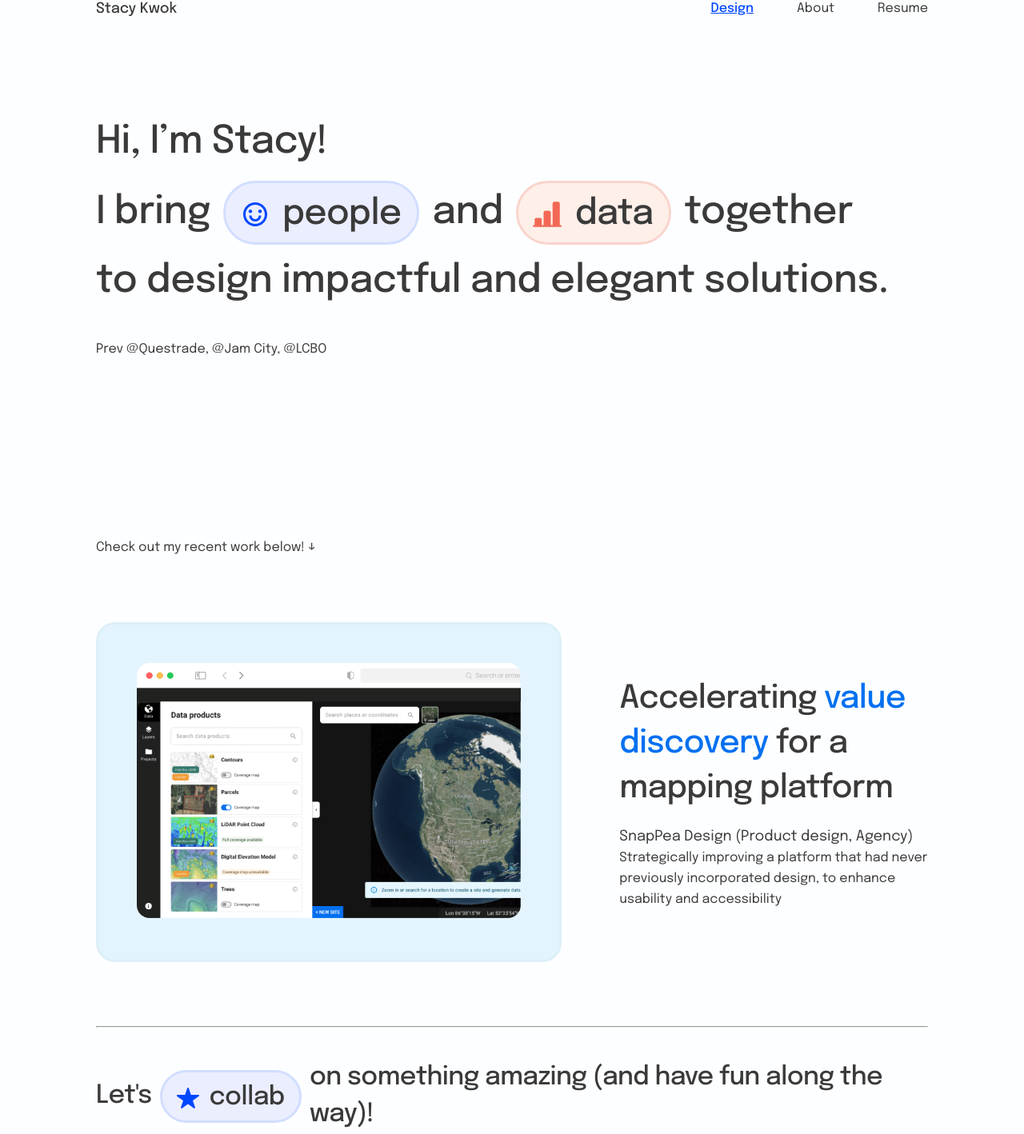
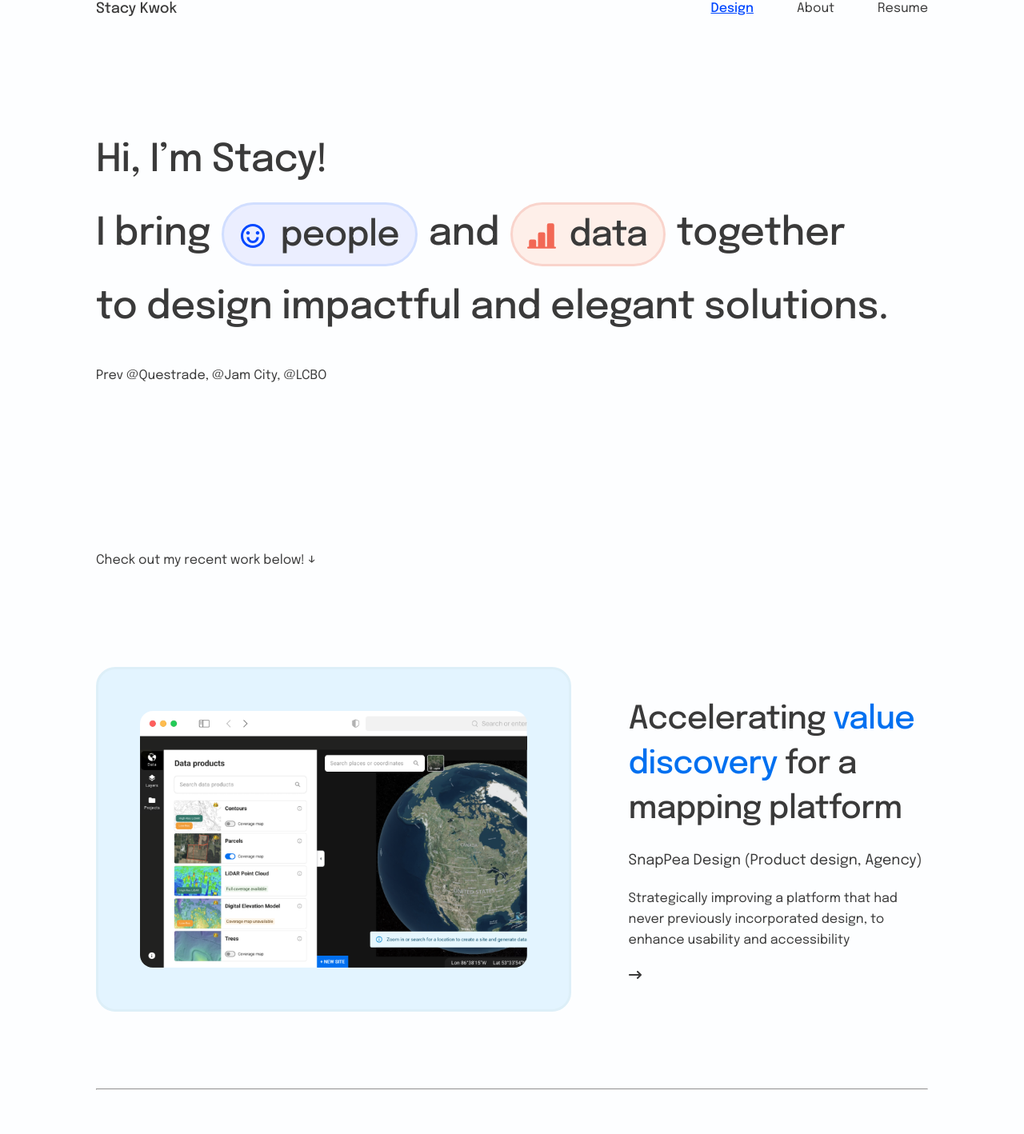
Before and after one commit to s6kwok/portfolio, a React (Create React App) app in the folder frontend/: page / in a window 1280 px wide. Shown: the part 34-1452 px from the top of the page at 80% size. Built offline with nearby package versions, Linux system fonts and the light colour scheme.

Commit message:
i autolayouted everything woop woop

```diff
--- a/frontend/src/App.css
+++ b/frontend/src/App.css
@@ -82,6 +82,14 @@ li {
     /* gap: 1rem; */
 }
 
+/* Right autolayout even gap */
+.autoLayoutRightEvenGap {
+    display: flex;
+    justify-content: space-between;
+    align-items: center;
+    /* gap: 1rem; */
+}
+
 /* Down autolayout align top */
 .autoLayoutDownAlignTop {
     display: flex;
@@ -114,7 +122,11 @@ li {
     gap: 1.5rem;
 }
 
-.gapb1b1, .gaph3h3 {
+.gaph1b1 {
+    gap: 2.25rem;
+}
+
+.gapb1b1, .gaph3h3, .gaph1h1 {
     gap: 1rem;
 }
 
--- a/frontend/src/components/CircleNumber.jsx
+++ b/frontend/src/components/CircleNumber.jsx
@@ -1,5 +1,6 @@
 import React from 'react';
 
+// Define circle number color theme mapping
 const colorStyles = {
   primaryBlue: {
     border: '2px solid var(--PRIMARY-BLUE-500)',
@@ -28,21 +29,21 @@ const colorStyles = {
   },
 };
 
+// Define circle css
 const circleStyles = {
   width: '42px',
   height: '42px',
   borderRadius: '50%',
-  display: 'flex',
-  alignItems: 'center',
-  justifyContent: 'center',
 };
 
 const CircleNumber = ({ number = 1, colorTheme = 'primaryBlue' }) => {
   // Get the styles based on colorTheme prop
+  // Default to primary blue theme if not defined
   const selectedColorStyles = colorStyles[colorTheme] || colorStyles.primaryBlue;
 
   return (
-    <div style={{ ...circleStyles, ...selectedColorStyles }} className="b3">
+    // Return circle given input of color theme and number
+    <div className="autoLayoutRightAlignCenter b3" style={{ ...circleStyles, ...selectedColorStyles, }}>
       {number}
     </div>
   );
--- a/frontend/src/components/Footer.jsx
+++ b/frontend/src/components/Footer.jsx
@@ -1,49 +1,41 @@
-import Tag from './Tag';
-import { IoIosStar } from "react-icons/io";
 import React from 'react';
 
+import Tag from './Tag';
+
+import { IoIosStar } from "react-icons/io";
+
 export default function Footer() {
-
-  const leftAlignedStyle = {
-    textAlign: 'left',
-  };
-
-  const centerAlignedStyle = {
-    textAlign: 'center',
-    paddingTop: '3.85rem',
-    paddingBottom: '1.5rem',
-  };
-
   return (
     <footer className='marginsPrimary'>
-        <div style={leftAlignedStyle}>
-            <hr />
-            <div
-            style={{
-                display: 'flex',
-                alignItems: 'center',
-                gap: '10px',
-                paddingTop: '2.5rem',
-            }}
-            >
+
+      {/* Footer all text autolayout */}
+      <div className='autoLayoutDownAlignCenter' style={{gap: '3.25rem', paddingBottom: '2rem',}}>
+        <hr />
+
+        {/* Footer main text */}
+        <div className='autoLayoutDownAlignTop' style={{gap: '2.15rem', paddingBottom: '1.25rem',}}>
+
+            {/* Footer header */}
+            <div className='autoLayoutRightAlignLeft gapSmallTagInlineText'>
                 <h5>Let's</h5>
                 <Tag theme="primaryBlue" size="mini" icon={IoIosStar} text="collab" />
                 <h5>on something amazing (and have fun along the way)!</h5>
             </div>
-            <div style={{
-                display: 'flex',
-                alignItems: 'flex-start',
-                gap: '2.275rem',
-                paddingTop: '2.15rem',
-            }}
-            >
-            <a href="mailto:@s6kwok@uwaterloo.ca" target="_blank" rel="noopener noreferrer">Email</a>
-            <a href="https://www.linkedin.com/in/stacykwok-01/" target="_blank" rel="noopener noreferrer">LinkedIn</a>
+
+            {/* List of links */}
+            <div className='autoLayoutRightAlignLeft' style={{gap: '2.275rem',}}>
+              <a href="mailto:@s6kwok@uwaterloo.ca" target="_blank" rel="noopener noreferrer">Email</a>
+              <a href="https://www.linkedin.com/in/stacykwok-01/" target="_blank" rel="noopener noreferrer">LinkedIn</a>
             </div>
         </div>
-        <div style={centerAlignedStyle}>
-            <p>Portfolio made with 10000 hours of <a href="https://open.spotify.com/playlist/4Fht6C4JCWNXLrvRjvgQNO?si=92541bf64c9245d2" target="_blank" rel="noopener noreferrer">Spotify music</a>, 10000 <a href="https://github.com/s6kwok" target="_blank" rel="noopener noreferrer">Github commits</a> (eep!), and lots of love.</p>
+
+        {/* Footer center aligned footnote */}
+        <div style={{textAlign: 'center',}}>
+            <p>
+              Portfolio made with 10000 hours of <a href="https://open.spotify.com/playlist/4Fht6C4JCWNXLrvRjvgQNO?si=92541bf64c9245d2" target="_blank" rel="noopener noreferrer">Spotify music</a>, 10000 <a href="https://github.com/s6kwok" target="_blank" rel="noopener noreferrer">Github commits</a> (eep!), and lots of love.
+            </p>
         </div>
+      </div>
     </footer>
   );
 }
--- a/frontend/src/components/Header.jsx
+++ b/frontend/src/components/Header.jsx
@@ -1,26 +1,21 @@
 import React, { useState } from 'react';
+
 import NavTabs from './NavTabs';
+
 import { routes } from "../routes/Routes";
 
 export default function Header({defaultActiveTab}) {
+  // Store desired default active tab
   const [activeTab, setActiveTab] = useState(defaultActiveTab);
 
-  const headerStyles = {
-    display: 'flex',
-    justifyContent: 'space-between',
-    alignItems: 'center',
-    paddingTop: '2rem',
-    position: 'relative',
-  };
+  return (
+    <header className='marginsPrimary autoLayoutRightEvenGap' style={{paddingTop: '2rem',}}>
 
-  return (
-    <header className='marginsPrimary' style={headerStyles}>
-        <div>
-            <a href={routes.designSystem} className="logo">Stacy Kwok</a>
-        </div>
-        <div>
-            <NavTabs activeTab={activeTab} onTabChange={setActiveTab} />
-        </div>
+        {/* Logo */}
+        <a href={routes.designSystem} className="logo">Stacy Kwok</a>
+
+        {/* Tabs */}
+        <NavTabs activeTab={activeTab} onTabChange={setActiveTab} />
     </header>
   );
 }
--- a/frontend/src/components/NavTabs.jsx
+++ b/frontend/src/components/NavTabs.jsx
@@ -1,11 +1,12 @@
 import React from 'react';
-// import './NavTabs.css';
 import { useNavigate } from 'react-router-dom';
+
 import { routes } from "../routes/Routes";
 
 const NavTabs = ({ activeTab, onTabChange }) => {
   const navigate = useNavigate();
 
+  // Active tab logic
   const handleTabClick = (tab) => {
     if (activeTab !== tab) {
       onTabChange(tab);
@@ -17,17 +18,16 @@ const NavTabs = ({ activeTab, onTabChange }) => {
     }
   };
 
+  // Styling
   const navTabsStyling = {
-    display: 'flex',
     padding: '0rem',
-    justifyContent: 'center',
-    alignItems: 'flex-start',
     gap: '3.375rem',
     width: 'max-content',
   };
 
   return (
-    <div style={navTabsStyling}>
+    <div className='autoLayoutRightAlignLeft' style={navTabsStyling}>
+
       {/* Design Tab */}
       <p
         className={activeTab === 'Design' ? 'nav-active' : 'nav-inactive'}
@@ -45,15 +45,8 @@ const NavTabs = ({ activeTab, onTabChange }) => {
       </p>
 
       {/* Resume Link */}
-      <a
-        href="/stacy-kwok-resume.pdf"
-        // href={routes.designSystem}
-        target="_blank"
-        rel="noopener noreferrer"
-        className="nav-inactive"
-      >
-        Resume
-      </a>
+      {/* href={routes.designSystem} */}
+      <a href="/stacy-kwok-resume.pdf" target="_blank" rel="noopener noreferrer" className="nav-inactive">Resume</a>
     </div>
   );
 };
--- a/frontend/src/components/Tag.jsx
+++ b/frontend/src/components/Tag.jsx
@@ -1,27 +1,30 @@
 import React from "react";
+
 import { IoIosStar } from "react-icons/io";
 
-// import "./Tag.css";
-
-// Define a color theme mapping
+// Define tag color theme mapping
 const tagColorThemes = {
     primaryBlue: {
       outlineColor: 'var(--PRIMARY-BLUE-300)',
       iconColor: 'var(--PRIMARY-BLUE-500)',
       backgroundColor: 'var(--PRIMARY-BLUE-200)',
-    }, orange: {
+    },
+    orange: {
         outlineColor: 'var(--ORANGE-300)',
         iconColor: 'var(--ORANGE-500)',
         backgroundColor: 'var(--ORANGE-200)',
-    }, blue: {
+    },
+    blue: {
         outlineColor: 'var(--BLUE-300)',
         iconColor: 'var(--BLUE-500)',
         backgroundColor: 'var(--BLUE-200)',
-    }, pink: {
+    },
+    pink: {
         outlineColor: 'var(--PINK-300)',
         iconColor: 'var(--PINK-500)',
         backgroundColor: 'var(--PINK-200)',
-    }, green: {
+    },
+    green: {
         outlineColor: 'var(--GREEN-300)',
         iconColor: 'var(--GREEN-500)',
         backgroundColor: 'var(--GREEN-200)',
@@ -30,7 +33,8 @@ const tagColorThemes = {
 
 export default function Tag({ theme, size, icon: Icon, text }) {
   // Get colors based on the selected theme
-  const { outlineColor, iconColor, backgroundColor } = (tagColorThemes[theme] || tagColorThemes.primaryBlue); // Default to blue if theme is not recognized
+  // Default to blue if theme not recognized
+  const { outlineColor, iconColor, backgroundColor } = (tagColorThemes[theme] || tagColorThemes.primaryBlue);
 
   const tagStyles = {
     large: {
@@ -39,43 +43,46 @@ export default function Tag({ theme, size, icon: Icon, text }) {
         justifyContent: 'center',
         alignItems: 'center',
         gap: '1.025rem',
-        width: 'max-content', // Adjusts to fit content without extra space
+        width: 'max-content',
 
         borderRadius: '3rem',
-        border: `3px solid ${outlineColor}`, // Outline color
+        border: `3px solid ${outlineColor}`,
         backgroundColor: backgroundColor,
-    }, medium: {
+    },
+    medium: {
         display: 'flex',
         padding: '0.5rem 1.25rem 0.4rem 1rem',
         justifyContent: 'center',
         alignItems: 'center',
         gap: '0.875rem',
-        width: 'max-content', // Adjusts to fit content without extra space
+        width: 'max-content',
 
         borderRadius: '3rem',
-        border: `3px solid ${outlineColor}`, // Outline color
+        border: `3px solid ${outlineColor}`,
         backgroundColor: backgroundColor,
-    }, small: {
+    },
+    small: {
         display: 'flex',
         padding: '0.75rem 1.45rem 0.45rem 1.35rem',
         justifyContent: 'center',
         alignItems: 'center',
         gap: '0.925rem',
-        width: 'max-content', // Adjusts to fit content without extra space
+        width: 'max-content',
 
         borderRadius: '3rem',
-        border: `3px solid ${outlineColor}`, // Outline color
+        border: `3px solid ${outlineColor}`,
         backgroundColor: backgroundColor,
-    }, mini: {
+    },
+    mini: {
         display: 'flex',
         padding: '0.55rem 1.15rem 0.35rem 1rem',
         justifyContent: 'center',
         alignItems: 'center',
         gap: '0.675rem',
-        width: 'max-content', // Adjusts to fit content without extra space
+        width: 'max-content',
 
         borderRadius: '3rem',
-        border: `3px solid ${outlineColor}`, // Outline color
+        border: `3px solid ${outlineColor}`,
         backgroundColor: backgroundColor,
     },
   }
@@ -105,15 +112,13 @@ export default function Tag({ theme, size, icon: Icon, text }) {
   };
 
   // Determine which icon to use, defaulting to IoIosStar
-  const RenderIcon = Icon || IoIosStar; // Use IoIosStar if Icon is not provided
+  // Use IoIosStar if Icon is not provided
+  const RenderIcon = Icon || IoIosStar;
 
   return (
-    <div
-      style={{
-        ...tagStyles[finalSize], // Spread the styles from tagStyles based on size
-      }}
-    >
-      {RenderIcon && <Icon style={{ color: iconColor, fontSize: iconSize }} />} {/* Icon color */}
+    // Return styled tag based on input params of size, color theme, icon, input text
+    <div style={{...tagStyles[finalSize],}}>
+      {RenderIcon && <Icon style={{ color: iconColor, fontSize: iconSize }} />}
       <TagText />
     </div>
   );
--- a/frontend/src/pages/About.js
+++ b/frontend/src/pages/About.js
@@ -34,7 +34,7 @@ export default function About() {
                         </div>
 
                         {/* Right section autolayout content down */}
-                        <div className='autoLayoutDownAlignCenter gaph3b1' style={{maxWidth: '52%',}}>
+                        <div className='autoLayoutDownAlignCenter gaph3b1' style={{maxWidth: '52%', marginLeft: 'auto', marginRight: 'auto',}}>
 
                             {/* Header and inline tag autolayout left */}
                             <div className='autoLayoutRightAlignLeft gapSmallTagInlineText'>
--- a/frontend/src/pages/Home.js
+++ b/frontend/src/pages/Home.js
@@ -14,140 +14,95 @@ import SnapPeaThumbnail from '../assets/home/snappea-thumbnail.png';
 
 import { RiEmotionHappyLine } from "react-icons/ri";
 import { BsBarChartLineFill } from "react-icons/bs";
+import { FaArrowRightLong } from "react-icons/fa6";
 
 export default function Home() {
     const navigate = useNavigate();
 
     return(
         <>
-            {/* <Test /> */}
             <Header defaultActiveTab={'Design'} />
 
-            {/* Hero div */}
+            {/* Whole page auto layout down */}
+            <div className='autoLayoutDownAlignTop gapFullPage'>
+
+                {/* Can't apply class 'autoLayoutDownAlignTop marginsPrimary' to top div because marginsPrimary would also apply to footer */}
+                <div className='marginsPrimary autoLayoutDownAlignTop gapFullPage'>
+
+                    {/* Hero container paragraph + footnote */}
                     <div>
-                {/* Hero container main content to vertically align */}
-                <div className='marginsPrimary'
-                style={{
-                    height: '68vh',
-                    display: 'flex',
-                    alignItems: 'center',
-                    marginBottom: '6.5rem',
-                }}
-                >
+
+                        {/* Hero main paragraph to be center of page */}
+                        <div className='autoLayoutRightAlignLeft' style={{minHeight: '80vh', paddingBottom: '2.5rem', marginBottom: '1.5rem'}}>
+
                             {/* Hero container main content to change styling back to block */}
-                    <div>
+                            <div className='autoLayoutDownAlignCenter gaph1b1'>
+                                <div className='autoLayoutDownAlignCenter gaph1h1'>
                                     <h1>Hi, I’m Stacy!</h1>
-                        <div
-                        style={{
-                            textAlign: 'left',
-                            display: 'flex',
-                            flexDirection: 'column',
-                            alignItems: 'flex-start',
-                            justifyContent: 'flex-start',
-                            paddingTop: '0.75rem',
-                        }}
-                        >
-                            {/* First line */}
-                            <div style={{ display: 'flex', alignItems: 'center', flexWrap: 'nowrap' }}>
-                                <h1 style={{ paddingRight: '1rem' }}>I bring </h1>
+
+                                    {/* Line with tags */}
+                                    <div className='autoLayoutRightAlignLeft gapLargeTagInlineText'>
+                                        <h1>I bring</h1>
                                         <Tag theme="primaryBlue" size="large" icon={RiEmotionHappyLine} text="people" />
-                                <h1 style={{ paddingRight: '1rem', paddingLeft: '1rem' }}> and </h1>
+                                        <h1>and</h1>
                                         <Tag theme="orange" size="large" icon={BsBarChartLineFill} text="data" />
-                                <h1 style={{ paddingLeft: '1rem' }}> together</h1>
+                                        <h1>together</h1>
                                     </div>
-                            {/* Second line */}
-                            <div style={{ paddingTop: '0.65rem', paddingBottom: '2.25rem' }}>
-                                <h1 style={{ margin: 0 }}>to design impactful and elegant solutions.</h1>
-                            </div>
+
+                                    {/* Remaining text */}
+                                    <h1>to design impactful and elegant solutions.</h1>
                                 </div>
                                 <p>Prev @Questrade, @Jam City, @LCBO</p>
                             </div>
                         </div>
 
                         {/* Hero footnote */}
-                <div className='marginsPrimary'
-                    style={{
-                        alignItems: 'center',
-                        marginBottom: '1.75rem',
-                    }}
-                >
                         <p>Check out my recent work below! ↓</p>
                     </div>
-            </div>
 
-            {/* Projects div */}
-            <div className='marginsPrimary'>
-                {/* Autolayout of content */}
-                <div className='projectsList'
+                    {/* Projects list */}
+                    <div className='autoLayoutDownAlignTop gapFullPage projectsList'>
+
+                        {/* Project list item content autolayout */}
+                        <div className='autoLayoutRightAlignCenter gapImageText projectsListItem'
                             onClick={() => {
                                 document.documentElement.style.scrollBehavior = 'auto';
                                 navigate(routes.snapPea);
                                 window.scrollTo({ top:0, left:0, behavior: "instant"})
                             }}
-                    style={{
-                        display: 'flex',
-                        justifyContent: 'space-between',
-                        alignItems: 'center',
-                        gap: '4.5rem',
-                        marginTop: '5rem',
-                        marginBottom: '5rem',
-                        // marginLeft: '10rem',
-                        // marginRight: '10rem',
-                    }}
                         >
-                    {/* Left Section with photo */}
+
+                            {/* Left section with photo */}
                             <div>
-                        <div
-                            style={{
-                            padding: '3rem 3rem',
-                            borderRadius: '1.5rem',
-                            ...projectPrimaryContainer['blue'],
-                            }}
-                        >
-                            <img
-                            src={SnapPeaThumbnail}
-                            alt="This is me!"
-                            style={{
-                                width: '100%',
-                                height: 'auto',
-                                borderRadius: '1rem',
-                            }}
-                            />
+                                {/* Image */}
+                                <div className='autoLayoutDownAlignCenter imageMount projectsListImage' style={{...projectPrimaryContainer['blue'],}}>
+                                    <img src={SnapPeaThumbnail} alt="SnapPea Thumbnail" className='image'/>
                                 </div>
                             </div>
 
-                    {/* Right Section */}
-                    <div
-                        style={{
-                            maxWidth: '54%',
-                            marginTop: '0.15rem',
-                        }}
-                    >
+                            {/* Right section */}
+                            <div className='autoLayoutDownAlignCenter gaph3b1' style={{maxWidth: '36%', marginLeft: 'auto', marginRight: 'auto',}}>
+
                                 {/* Header and inline tag */}
-                        <div
-                            style={{
-                                display: 'flex',
-                                alignItems: 'center',
-                                gap: '1rem',
-                            }}
-                        >
+                                <div>
                                     <h3>Accelerating <span style={{...projectPrimaryColor['blue'],}} >value discovery</span> for a mapping platform</h3>
                                 </div>
 
-                        {/* Paragraph */}
-                        <div style={{ marginTop: '1.1rem', }}>
+                                {/* Rest of paragraph */}
                                 <p className='b2'>
                                     SnapPea Design (Product design, Agency)
                                 </p>
                                 <p>
                                     Strategically improving a platform that had never previously incorporated design, to enhance usability and accessibility
                                 </p>
+                                <FaArrowRightLong />
                             </div>
                         </div>
                     </div>
                 </div>
 
                 <Footer />
+            </div>
         </>
     )
 }
--- a/frontend/src/pages/SnapPea.js
+++ b/frontend/src/pages/SnapPea.js
@@ -19,7 +19,7 @@ export default function SnapPea() {
             <div className='autoLayoutDownAlignTop gapFullPage'>
 
                 {/* Can't apply class 'autoLayoutDownAlignTop marginsPrimary' to top div because marginsPrimary would also apply to footer */}
-                <div className='marginsPrimary'>
+                <div className='marginsPrimary autoLayoutDownAlignTop gapFullPage'>
 
                     {/* Header container */}
                     <div className='autoLayoutDownAlignTop projectHeaderContainer'>
--- a/frontend/src/styles/home.css
+++ b/frontend/src/styles/home.css
@@ -2,11 +2,19 @@
 
 /* Projects list */
 .projectsList {
+    margin-top: 1.5rem;
+}
+
+.projectsListItem {
     cursor: pointer;
     transition: transform 0.3s ease-in-out;
 }
 
-.projectsList:hover {
+.projectsListItem:hover {
     transform: translateY(-14px);
     opacity: 90%;
 }
+
+.projectsListImage {
+    padding: 3.25rem;
+}
```
Lines whose indentation alone changed are shown as unchanged.
